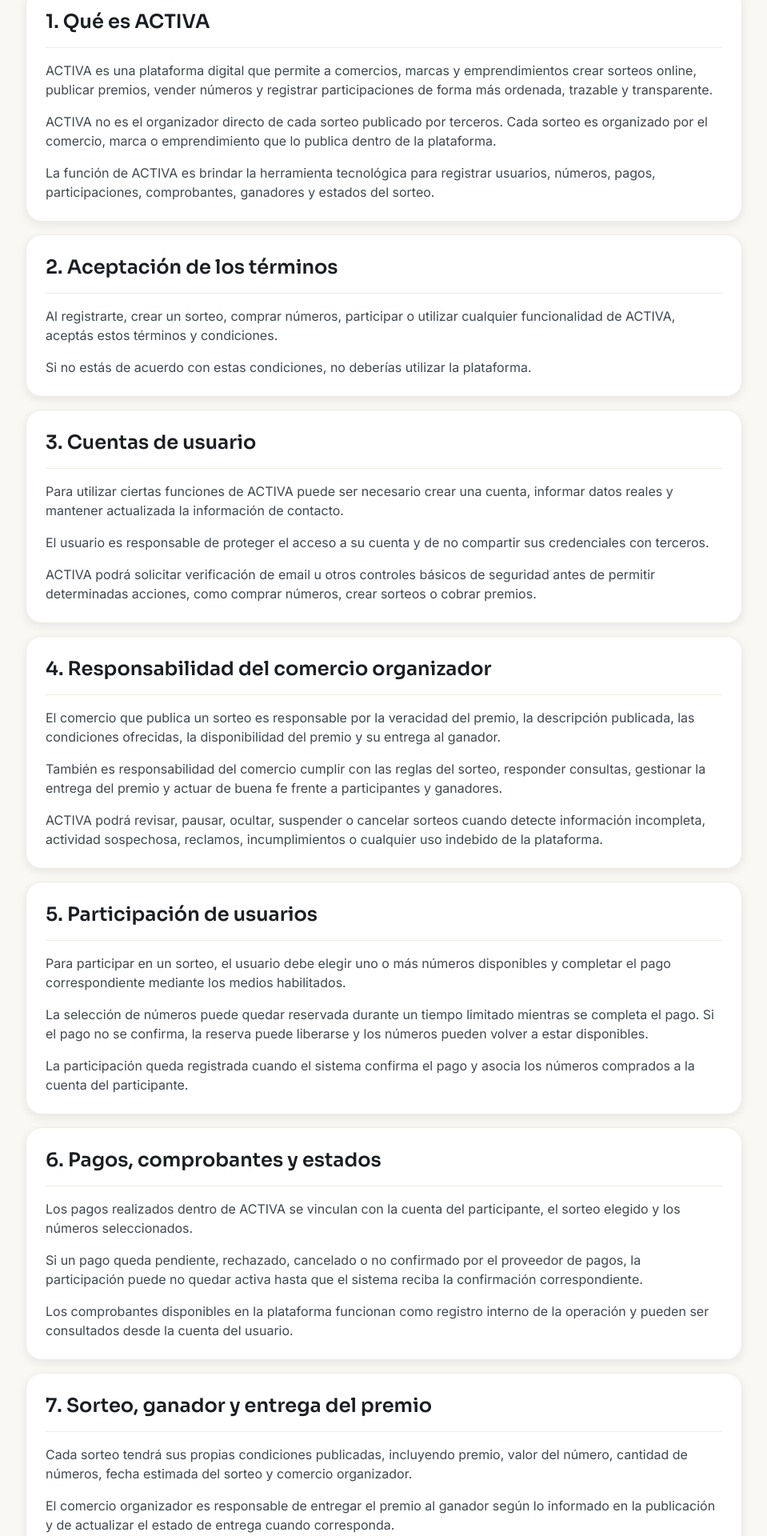
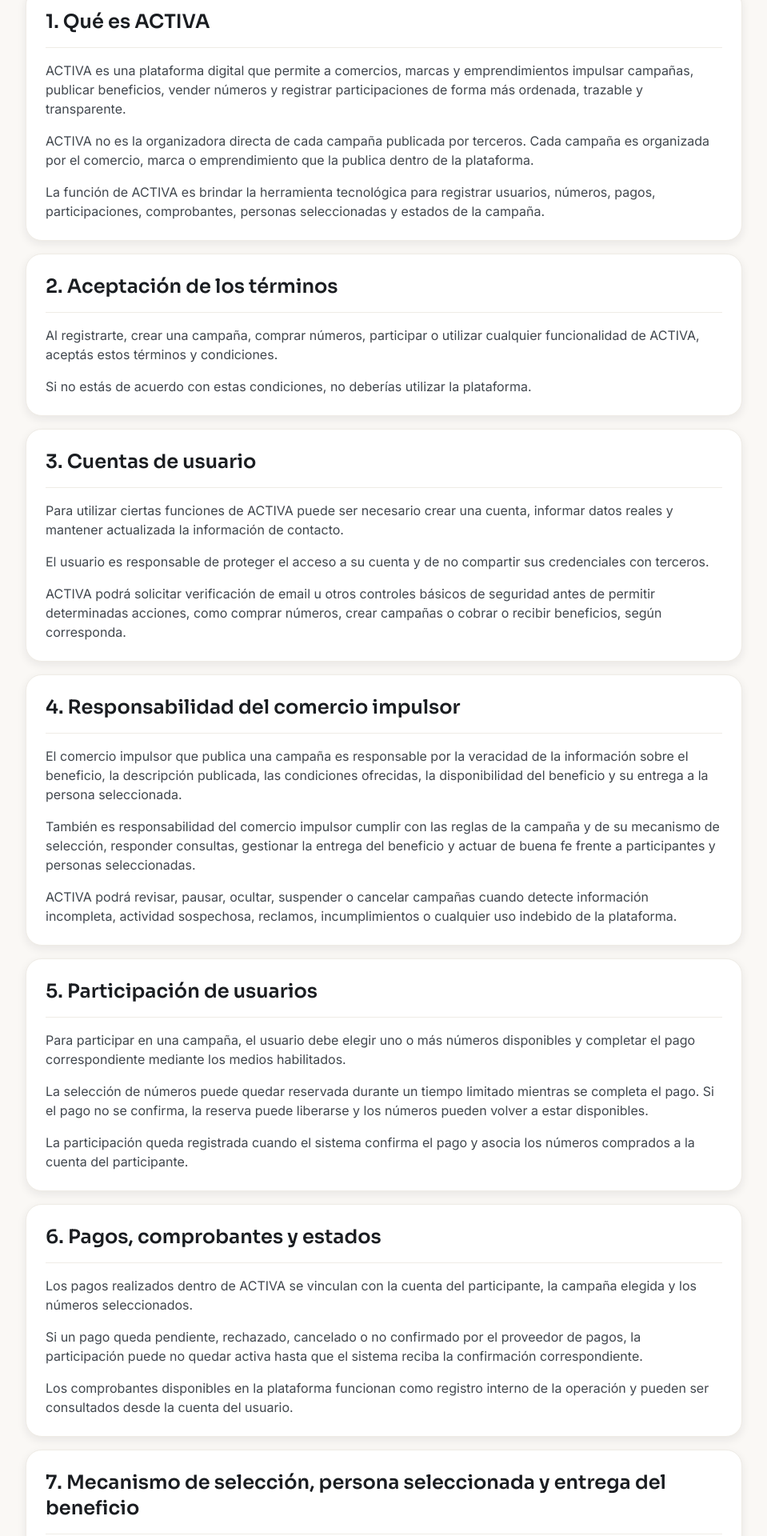
Before and after one commit to Fedegtaibo/sorteos-app, a Next.js app in the folder apps/web/: page /terminos in a window 1280 px wide. Shown: the part 375-2295 px from the top of the page at 80% size, without its empty margins (160-1119 px from the left). Built offline with nearby package versions, Linux system fonts and the light colour scheme.

Commit message:
feat: migrar textos legales a ACTIVA

```diff
--- a/apps/web/src/app/terminos/page.tsx
+++ b/apps/web/src/app/terminos/page.tsx
@@ -52,7 +52,7 @@ export default function Page() {
           <PageHeader
             eyebrow="Información importante"
             title="Términos y condiciones"
-            description="Estos términos establecen las reglas básicas para usar ACTIVA como participante, comercio organizador o usuario de la plataforma."
+            description="Estos términos establecen las reglas básicas para usar ACTIVA como participante, comercio impulsor o usuario de la plataforma."
             breadcrumbs={[
               { label: 'Inicio', href: '/' },
               { label: 'Términos y condiciones' },
@@ -75,25 +75,25 @@ export default function Page() {
           <Section title="1. Qué es ACTIVA">
             <p>
               ACTIVA es una plataforma digital que permite a comercios, marcas y emprendimientos
-              crear sorteos online, publicar premios, vender números y registrar participaciones de
+              impulsar campañas, publicar beneficios, vender números y registrar participaciones de
               forma más ordenada, trazable y transparente.
             </p>
 
             <p>
-              ACTIVA no es el organizador directo de cada sorteo publicado por terceros. Cada
-              sorteo es organizado por el comercio, marca o emprendimiento que lo publica dentro de
+              ACTIVA no es la organizadora directa de cada campaña publicada por terceros. Cada
+              campaña es organizada por el comercio, marca o emprendimiento que la publica dentro de
               la plataforma.
             </p>
 
             <p>
               La función de ACTIVA es brindar la herramienta tecnológica para registrar usuarios,
-              números, pagos, participaciones, comprobantes, ganadores y estados del sorteo.
+              números, pagos, participaciones, comprobantes, personas seleccionadas y estados de la campaña.
             </p>
           </Section>
 
           <Section title="2. Aceptación de los términos">
             <p>
-              Al registrarte, crear un sorteo, comprar números, participar o utilizar cualquier
+              Al registrarte, crear una campaña, comprar números, participar o utilizar cualquier
               funcionalidad de ACTIVA, aceptás estos términos y condiciones.
             </p>
 
@@ -115,26 +115,26 @@ export default function Page() {
 
             <p>
               ACTIVA podrá solicitar verificación de email u otros controles básicos de seguridad
-              antes de permitir determinadas acciones, como comprar números, crear sorteos o cobrar
-              premios.
+              antes de permitir determinadas acciones, como comprar números, crear campañas o cobrar
+              o recibir beneficios, según corresponda.
             </p>
           </Section>
 
-          <Section title="4. Responsabilidad del comercio organizador">
+          <Section title="4. Responsabilidad del comercio impulsor">
             <p>
-              El comercio que publica un sorteo es responsable por la veracidad del premio, la
-              descripción publicada, las condiciones ofrecidas, la disponibilidad del premio y su
-              entrega al ganador.
+              El comercio impulsor que publica una campaña es responsable por la veracidad de la
+              información sobre el beneficio, la descripción publicada, las condiciones ofrecidas,
+              la disponibilidad del beneficio y su entrega a la persona seleccionada.
             </p>
 
             <p>
-              También es responsabilidad del comercio cumplir con las reglas del sorteo, responder
-              consultas, gestionar la entrega del premio y actuar de buena fe frente a participantes
-              y ganadores.
+              También es responsabilidad del comercio impulsor cumplir con las reglas de la campaña
+              y de su mecanismo de selección, responder consultas, gestionar la entrega del beneficio
+              y actuar de buena fe frente a participantes y personas seleccionadas.
             </p>
 
             <p>
-              ACTIVA podrá revisar, pausar, ocultar, suspender o cancelar sorteos cuando detecte
+              ACTIVA podrá revisar, pausar, ocultar, suspender o cancelar campañas cuando detecte
               información incompleta, actividad sospechosa, reclamos, incumplimientos o cualquier uso
               indebido de la plataforma.
             </p>
@@ -142,7 +142,7 @@ export default function Page() {
 
           <Section title="5. Participación de usuarios">
             <p>
-              Para participar en un sorteo, el usuario debe elegir uno o más números disponibles y
+              Para participar en una campaña, el usuario debe elegir uno o más números disponibles y
               completar el pago correspondiente mediante los medios habilitados.
             </p>
 
@@ -160,8 +160,8 @@ export default function Page() {
 
           <Section title="6. Pagos, comprobantes y estados">
             <p>
-              Los pagos realizados dentro de ACTIVA se vinculan con la cuenta del participante, el
-              sorteo elegido y los números seleccionados.
+              Los pagos realizados dentro de ACTIVA se vinculan con la cuenta del participante, la
+              campaña elegida y los números seleccionados.
             </p>
 
             <p>
@@ -176,19 +176,19 @@ export default function Page() {
             </p>
           </Section>
 
-          <Section title="7. Sorteo, ganador y entrega del premio">
+          <Section title="7. Mecanismo de selección, persona seleccionada y entrega del beneficio">
             <p>
-              Cada sorteo tendrá sus propias condiciones publicadas, incluyendo premio, valor del
-              número, cantidad de números, fecha estimada del sorteo y comercio organizador.
+              Cada campaña tendrá sus propias condiciones publicadas, incluyendo beneficio, valor del
+              número, cantidad de números, fecha estimada del mecanismo de selección y comercio impulsor.
             </p>
 
             <p>
-              El comercio organizador es responsable de entregar el premio al ganador según lo
+              El comercio impulsor es responsable de entregar el beneficio a la persona seleccionada según lo
               informado en la publicación y de actualizar el estado de entrega cuando corresponda.
             </p>
 
             <p>
-              ACTIVA podrá registrar el resultado del sorteo, el ganador, el estado de entrega y
+              ACTIVA podrá registrar el resultado del mecanismo de selección, la persona seleccionada, el estado de entrega y
               eventuales reclamos para mejorar la transparencia del proceso.
             </p>
           </Section>
@@ -196,14 +196,14 @@ export default function Page() {
           <Section title="8. Reclamos y soporte">
             <p>
               Los usuarios podrán reportar problemas relacionados con pagos, participaciones,
-              sorteos, comercios o entrega de premios mediante los canales de contacto habilitados
+              campañas, comercios impulsores o entrega de beneficios mediante los canales de contacto habilitados
               por ACTIVA.
             </p>
 
             <p>
               Ante un reclamo, ACTIVA podrá revisar la información disponible dentro de la
-              plataforma, solicitar datos adicionales al participante o al comercio, pausar acciones
-              vinculadas al sorteo y tomar medidas razonables según el caso.
+              plataforma, solicitar datos adicionales al participante o al comercio impulsor, pausar acciones
+              vinculadas a la campaña y tomar medidas razonables según el caso.
             </p>
 
             <p>
@@ -215,8 +215,8 @@ export default function Page() {
 
           <Section title="9. Uso indebido de la plataforma">
             <p>
-              No está permitido usar ACTIVA para publicar sorteos falsos, engañosos, ilegales,
-              ofensivos, fraudulentos o que puedan perjudicar a participantes, comercios, terceros o
+              No está permitido usar ACTIVA para publicar campañas falsas, engañosas, ilegales,
+              ofensivas, fraudulentas o que puedan perjudicar a participantes, comercios impulsores, terceros o
               a la propia plataforma.
             </p>
 
@@ -226,7 +226,7 @@ export default function Page() {
             </p>
 
             <p>
-              ACTIVA podrá suspender cuentas, pausar sorteos, limitar funciones, cancelar
+              ACTIVA podrá suspender cuentas, pausar campañas, limitar funciones, cancelar
               publicaciones o bloquear usuarios cuando detecte actividad sospechosa o incumplimiento
               de estos términos.
             </p>
```
Also changed, not shown: apps/web/src/app/privacidad/page.tsx (+14 -14 lines).
